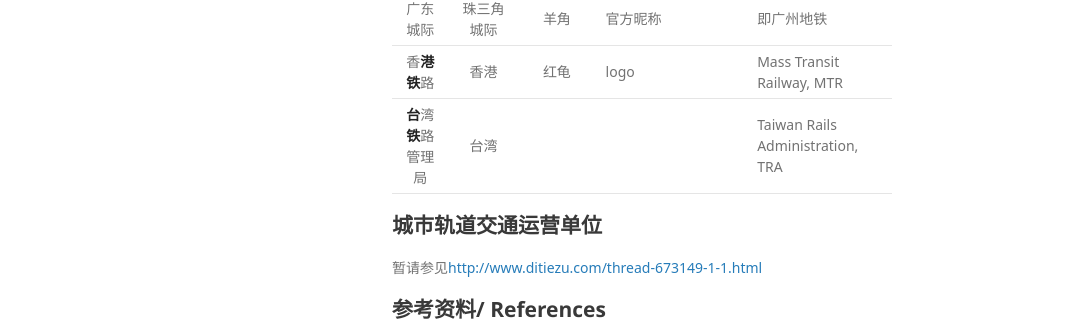
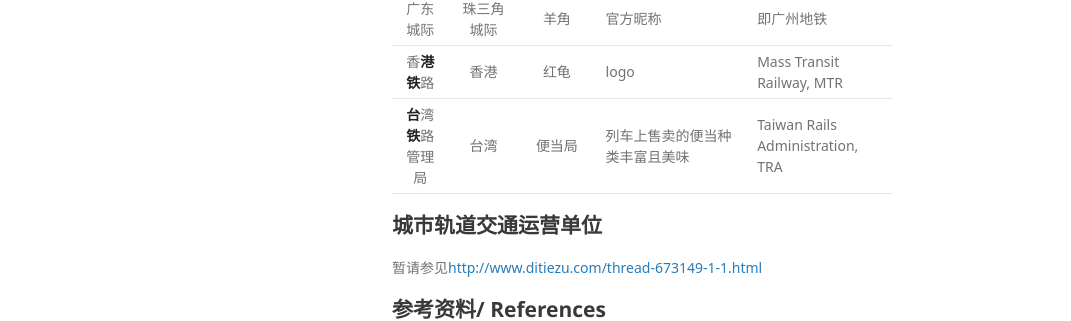
Before and after one commit to Ivysauro/CNRT, a Jekyll site: the page built from data/FRA.md, in a window 1280 px wide. Shown: the part 1491-1812 px from the top of the page, without its empty margins (178-1249 px from the left). Built offline with Jekyll 4.4.1, drawn with Linux system fonts in a browser that asks for light colours; some web fonts are replaced; our own code applies the rules of GitHub Pages for plain Markdown files; a script that is not in the unit is left out.

Commit message:
🍊更新台湾数据

```diff
--- a/data/FRA.md
+++ b/data/FRA.md
@@ -27,7 +27,7 @@
 | |
 | 广东城际 | 珠三角城际 | 羊角 | 官方昵称 | 即广州地铁 |
 | 香**港铁**路 | 香港 | 红龟 | logo | Mass Transit Railway, MTR |
-| **台**湾**铁**路管理局 | 台湾 | | | Taiwan Rails Administration, TRA |
+| **台**湾**铁**路管理局 | 台湾 | 便当局 | 列车上售卖的便当种类丰富且美味 | Taiwan Rails Administration, TRA |
 
 ## 城市轨道交通运营单位
 
```
